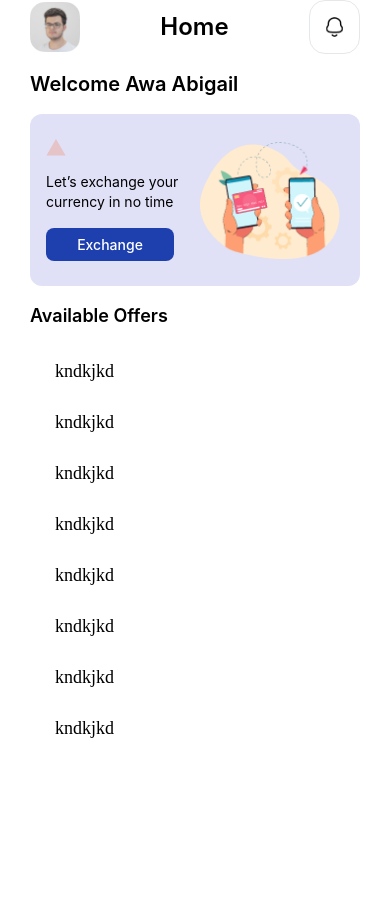
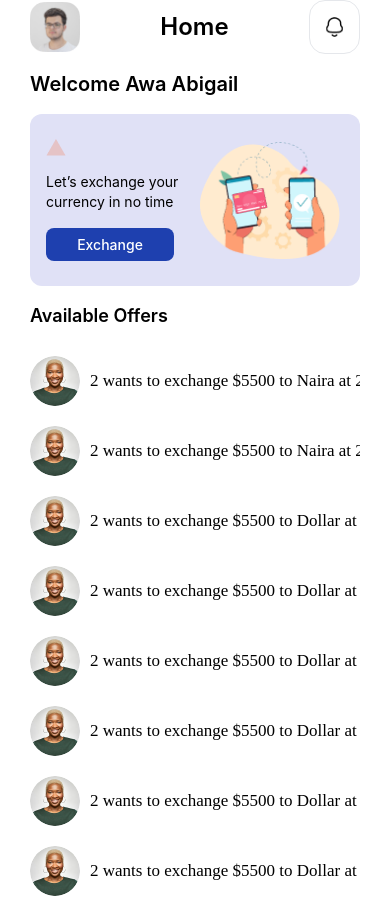
Before and after one commit to ifedayoagboola/shangeIT-mobile, a React Native app: screen / in a window 390 px wide. Before the commit the page ends 844 px from the top, so only its background shows below. Built offline with nearby package versions, Linux system fonts and the light colour scheme.

Commit message:
updated offers list

```diff
--- a/src/components/AppText.tsx
+++ b/src/components/AppText.tsx
@@ -12,7 +12,7 @@ const AppText: React.FC<AppTextProps> = ({ children, style }) => {
 
 const styles = StyleSheet.create({
   text: {
-    fontSize: 18,
+    fontSize: 17,
     fontFamily: Platform.OS === "android" ? "Roboto" : "Avenir",
   },
 });
--- a/src/components/Offer.tsx
+++ b/src/components/Offer.tsx
@@ -12,8 +12,8 @@ import Swipeable from "react-native-gesture-handler/Swipeable";
 import colors from "../config/colors";
 import { GestureHandlerRootView } from "react-native-gesture-handler";
 
-interface ListItemProps {
-  title: string;
+interface OfferProps {
+  title?: string;
   subTitle?: string;
   userId?: number;
   fromCurrency?: string;
@@ -27,15 +27,37 @@ interface ListItemProps {
   style?: object;
 }
 
-const ListItem: React.FC<ListItemProps> = ({
+const Offer: React.FC<OfferProps> = ({
   title,
   subTitle,
   image,
   IconComponent,
+  userId,
+  fromCurrency,
+  toCurrency,
+  rate,
+  amount,
   onPress,
   renderRightActions,
   style,
 }) => {
+  let currency: string = "";
+  switch (fromCurrency) {
+    case "Pounds":
+      currency = "P";
+      break;
+    case "Euro":
+      currency = "E";
+      break;
+    case "Naira":
+      currency = "N";
+      break;
+    case "Dollar":
+      currency = "$";
+      break;
+    default:
+      break;
+  }
   return (
     <GestureHandlerRootView>
       <Swipeable renderRightActions={renderRightActions}>
@@ -44,7 +66,10 @@ const ListItem: React.FC<ListItemProps> = ({
             {IconComponent}
             {image && <Image style={styles.image} source={image} />}
             <View style={styles.detailsContainer}>
-              <AppText style={styles.title}>{title}</AppText>
+              <AppText style={styles.title}>
+                {userId} wants to exchange {currency}
+                {amount} to {toCurrency} at {rate} rate
+              </AppText>
               {subTitle && (
                 <AppText style={styles.subTitle}>{subTitle}</AppText>
               )}
@@ -59,17 +84,18 @@ const ListItem: React.FC<ListItemProps> = ({
 const styles = StyleSheet.create({
   container: {
     flexDirection: "row",
-    padding: 15,
+    paddingVertical: 10,
     backgroundColor: colors.white,
+    width: "90%",
   },
   detailsContainer: {
     marginLeft: 10,
     justifyContent: "center",
   },
   image: {
-    width: 60,
-    height: 60,
-    borderRadius: 30,
+    width: 50,
+    height: 50,
+    borderRadius: 25,
   },
   subTitle: {
     color: colors.medium,
@@ -79,4 +105,4 @@ const styles = StyleSheet.create({
   },
 });
 
-export default ListItem;
+export default Offer;
--- a/src/components/OfferList.tsx
+++ b/src/components/OfferList.tsx
@@ -2,7 +2,8 @@ import React from "react";
 import { FlatList, SafeAreaView, StyleSheet, View } from "react-native";
 import Offer from "./Offer";
 import Screen from "./Screen";
-import ListItem from "./Offer";
+
+import ellipseImage from "../assets/Ellipse-23.png";
 
 interface OfferData {
   id: number;
@@ -11,6 +12,7 @@ interface OfferData {
   toCurrency: string;
   rate: string;
   amount: string;
+  image?: any;
   createdAt: string;
   updatedAt: string;
 }
@@ -25,6 +27,7 @@ const data: { count: number; data: OfferData[] } = {
       toCurrency: "Naira",
       rate: "2060",
       amount: "5500",
+      image: ellipseImage,
       createdAt: "2024-03-06T16:39:53.063Z",
       updatedAt: "2024-03-06T16:39:53.063Z",
     },
@@ -35,6 +38,7 @@ const data: { count: number; data: OfferData[] } = {
       toCurrency: "Naira",
       rate: "2060",
       amount: "5500",
+      image: ellipseImage,
       createdAt: "2024-03-06T16:41:37.026Z",
       updatedAt: "2024-03-06T16:41:37.026Z",
     },
@@ -45,6 +49,7 @@ const data: { count: number; data: OfferData[] } = {
       toCurrency: "Dollar",
       rate: "2060",
       amount: "5500",
+      image: ellipseImage,
       createdAt: "2024-03-06T16:41:46.329Z",
       updatedAt: "2024-03-06T16:41:46.329Z",
     },
@@ -55,6 +60,7 @@ const data: { count: number; data: OfferData[] } = {
       toCurrency: "Dollar",
       rate: "2060",
       amount: "5500",
+      image: ellipseImage,
       createdAt: "2024-03-06T16:41:46.329Z",
       updatedAt: "2024-03-06T16:41:46.329Z",
     },
@@ -65,6 +71,7 @@ const data: { count: number; data: OfferData[] } = {
       toCurrency: "Dollar",
       rate: "2060",
       amount: "5500",
+      image: ellipseImage,
       createdAt: "2024-03-06T16:41:46.329Z",
       updatedAt: "2024-03-06T16:41:46.329Z",
     },
@@ -75,6 +82,7 @@ const data: { count: number; data: OfferData[] } = {
       toCurrency: "Dollar",
       rate: "2060",
       amount: "5500",
+      image: ellipseImage,
       createdAt: "2024-03-06T16:41:46.329Z",
       updatedAt: "2024-03-06T16:41:46.329Z",
     },
@@ -85,6 +93,7 @@ const data: { count: number; data: OfferData[] } = {
       toCurrency: "Dollar",
       rate: "2060",
       amount: "5500",
+      image: ellipseImage,
       createdAt: "2024-03-06T16:41:46.329Z",
       updatedAt: "2024-03-06T16:41:46.329Z",
     },
@@ -95,6 +104,7 @@ const data: { count: number; data: OfferData[] } = {
       toCurrency: "Dollar",
       rate: "2060",
       amount: "5500",
+      image: ellipseImage,
       createdAt: "2024-03-06T16:41:46.329Z",
       updatedAt: "2024-03-06T16:41:46.329Z",
     },
@@ -106,14 +116,14 @@ const OfferList = () => {
     <FlatList
       data={data.data}
       renderItem={({ item }) => (
-        // <Offer
-        //   userId={item.userId}
-        //   fromCurrency={item.fromCurrency}
-        //   toCurrency={item.toCurrency}
-        //   rate={item.rate}
-        //   amount={item.amount}
-        // />
-        <ListItem title="kndkjkd" />
+        <Offer
+          userId={item.userId}
+          fromCurrency={item.fromCurrency}
+          toCurrency={item.toCurrency}
+          rate={item.rate}
+          amount={item.amount}
+          image={item.image}
+        />
       )}
       keyExtractor={(item) => item.id.toString()}
     />
--- a/src/screens/HomeScreen.tsx
+++ b/src/screens/HomeScreen.tsx
@@ -1,5 +1,5 @@
 import React, { useEffect, useState } from "react";
-import { StyleSheet, Text } from "react-native";
+import { StyleSheet, Text, View } from "react-native";
 import LogoScreen from "./LogoScreen";
 import ExchangeCard from "../components/ExchangeCard";
 import OfferList from "../components/OfferList";
```
Also changed, not shown: src/assets/Ellipse-23.png (renamed from src/assets/Ellipse 23.png).
